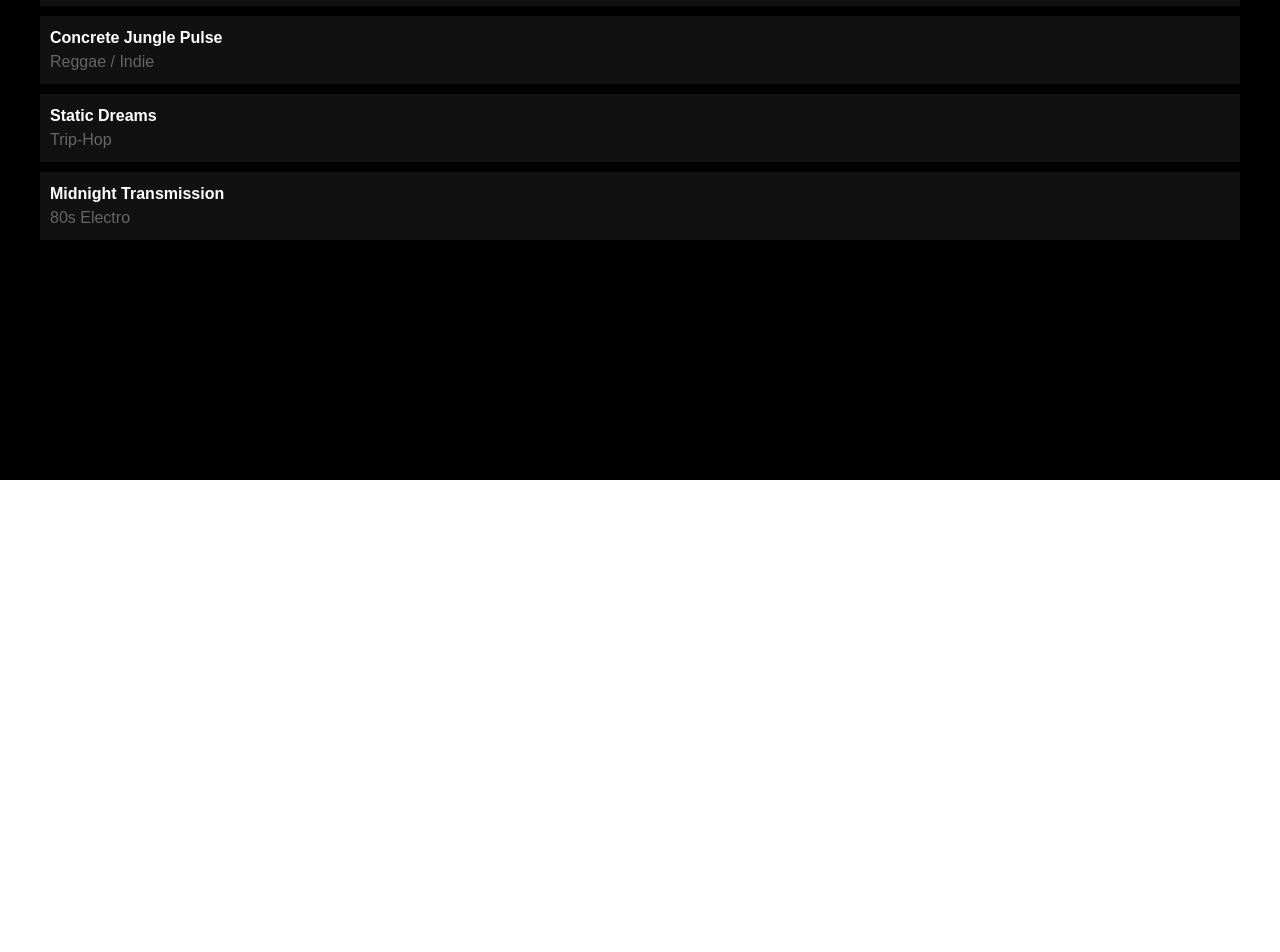
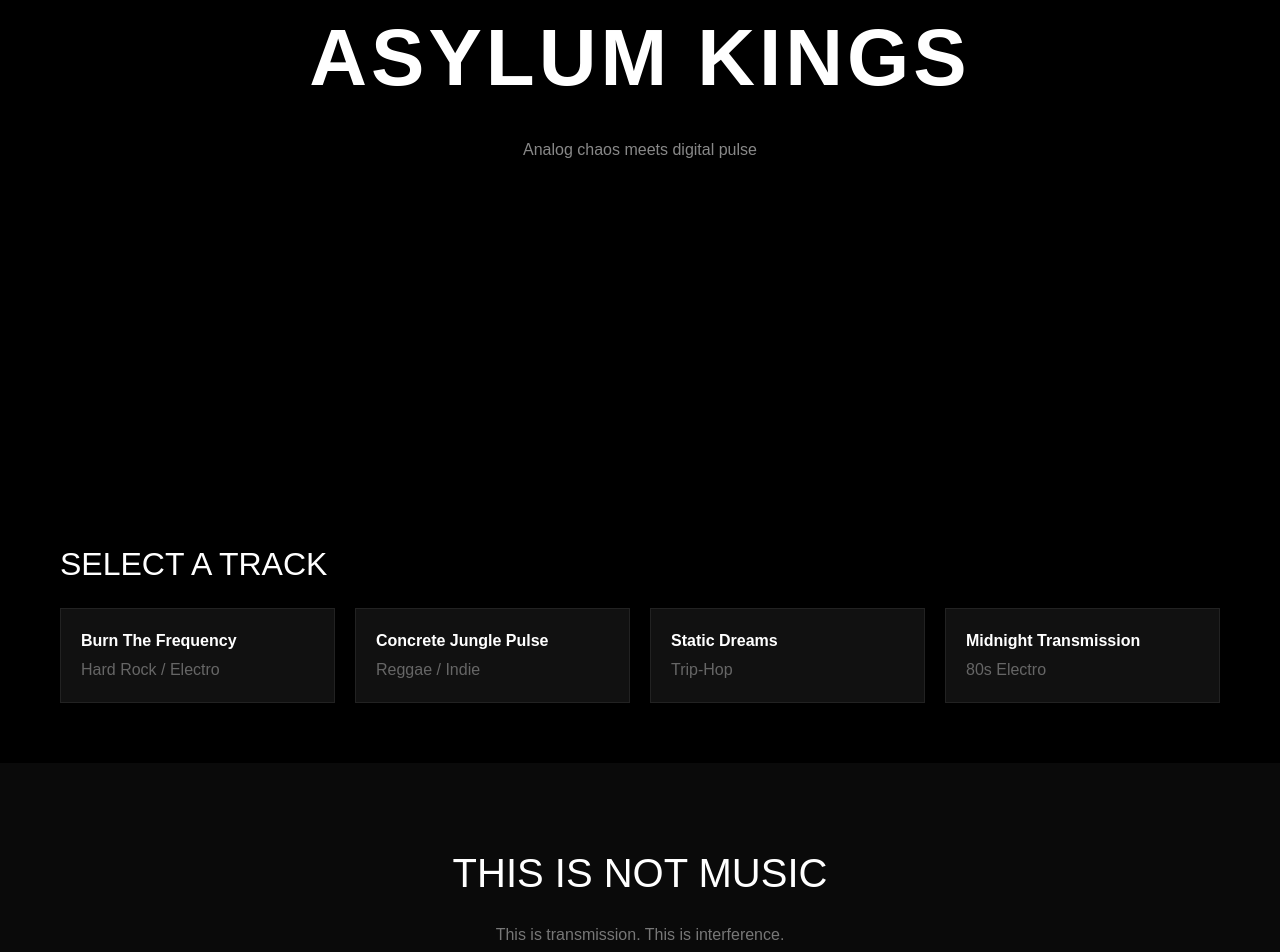
Before and after one commit to evrardp6-alt/asylum-kings, a Next.js app: page / in a window 1280 px wide. Shown: the part 320-1272 px from the top of the page. Before the commit the page ends 800 px from the top, so only its background shows below. Built offline with nearby package versions, Linux system fonts and the light colour scheme.

Commit message:
add glitch design

```diff
--- a/app/page.tsx
+++ b/app/page.tsx
@@ -1,6 +1,6 @@
 "use client";
 
-import { useState } from "react";
+import { useEffect, useState } from "react";
 
 const tracks = [
   { title: "Burn The Frequency", tag: "Hard Rock / Electro" },
@@ -11,42 +11,118 @@ const tracks = [
 
 export default function Page() {
   const [active, setActive] = useState<string | null>(null);
+  const [glitch, setGlitch] = useState(false);
+
+  useEffect(() => {
+    const interval = setInterval(() => {
+      setGlitch(true);
+      setTimeout(() => setGlitch(false), 150);
+    }, 3000);
+    return () => clearInterval(interval);
+  }, []);
 
   return (
-    <div style={{ background: "black", color: "white", minHeight: "100vh", padding: "40px" }}>
+    <div style={{
+      background: "black",
+      color: "white",
+      minHeight: "100vh",
+      overflowX: "hidden",
+      fontFamily: "Arial"
+    }}>
 
-      <h1 style={{ fontSize: "60px", marginBottom: "20px" }}>
+      {/* HERO */}
+      <section style={{
+        height: "100vh",
+        display: "flex",
+        flexDirection: "column",
+        justifyContent: "center",
+        alignItems: "center",
+        textAlign: "center",
+        position: "relative"
+      }}>
+
+        <h1 style={{
+          fontSize: "80px",
+          fontWeight: "900",
+          letterSpacing: "4px",
+          transform: glitch ? "translateX(3px)" : "none",
+          transition: "0.1s"
+        }}>
           ASYLUM KINGS
         </h1>
 
-      <p style={{ marginBottom: "40px", color: "#888" }}>
+        <p style={{ color: "#888", marginTop: "20px" }}>
           Analog chaos meets digital pulse
         </p>
 
-      <h2>Tracks</h2>
+      </section>
 
-      <div style={{ display: "grid", gap: "10px", marginTop: "20px" }}>
+      {/* TRACKS */}
+      <section style={{ padding: "60px" }}>
+        <h2 style={{ fontSize: "32px", marginBottom: "20px" }}>
+          SELECT A TRACK
+        </h2>
+
+        <div style={{
+          display: "grid",
+          gridTemplateColumns: "repeat(auto-fit, minmax(200px, 1fr))",
+          gap: "20px"
+        }}>
           {tracks.map((t) => (
             <div
               key={t.title}
               onClick={() => setActive(t.title)}
               style={{
-              padding: "10px",
+                padding: "20px",
                 background: "#111",
-              cursor: "pointer"
+                border: "1px solid #222",
+                cursor: "pointer",
+                transform: active === t.title ? "scale(1.05)" : "scale(1)",
+                transition: "0.2s"
               }}
             >
               <strong>{t.title}</strong>
-            <div style={{ color: "#666" }}>{t.tag}</div>
+              <div style={{ color: "#666", marginTop: "5px" }}>
+                {t.tag}
+              </div>
             </div>
           ))}
         </div>
 
         {active && (
-        <p style={{ marginTop: "30px" }}>
+          <div style={{
+            marginTop: "40px",
+            textAlign: "center",
+            fontSize: "20px"
+          }}>
             Now playing: {active}
+          </div>
+        )}
+      </section>
+
+      {/* MANIFEST */}
+      <section style={{
+        padding: "80px",
+        textAlign: "center",
+        background: "#0a0a0a"
+      }}>
+        <h2 style={{ fontSize: "40px", marginBottom: "20px" }}>
+          THIS IS NOT MUSIC
+        </h2>
+        <p style={{ color: "#777" }}>
+          This is transmission. This is interference.
         </p>
-      )}
+      </section>
+
+      {/* FOOTER */}
+      <footer style={{
+        textAlign: "center",
+        padding: "40px",
+        color: "#555",
+        fontSize: "14px"
+      }}>
+        © 2026 ASYLUM KINGS
+      </footer>
 
     </div>
   );
```
Lines whose indentation alone changed are shown as unchanged.
